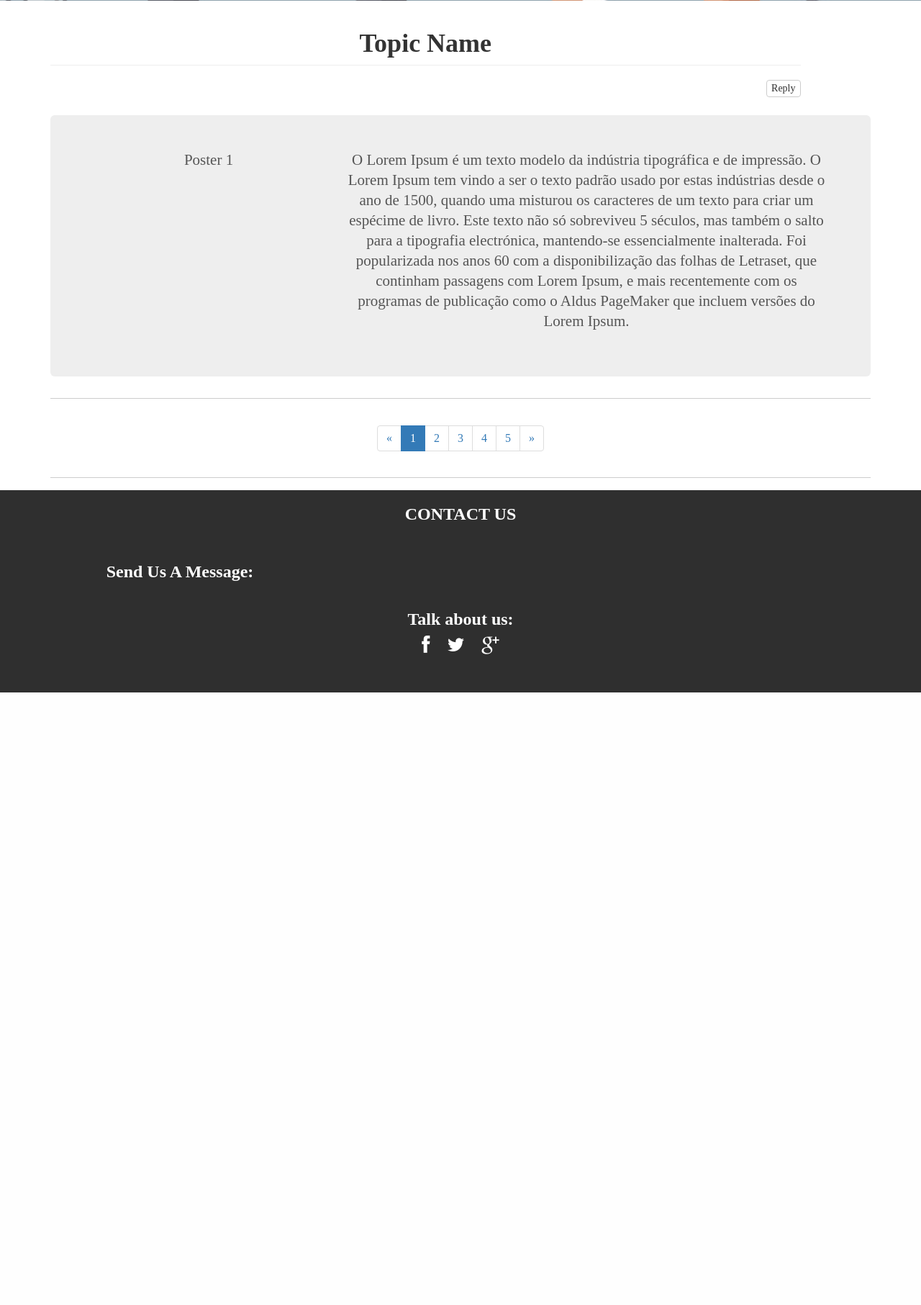
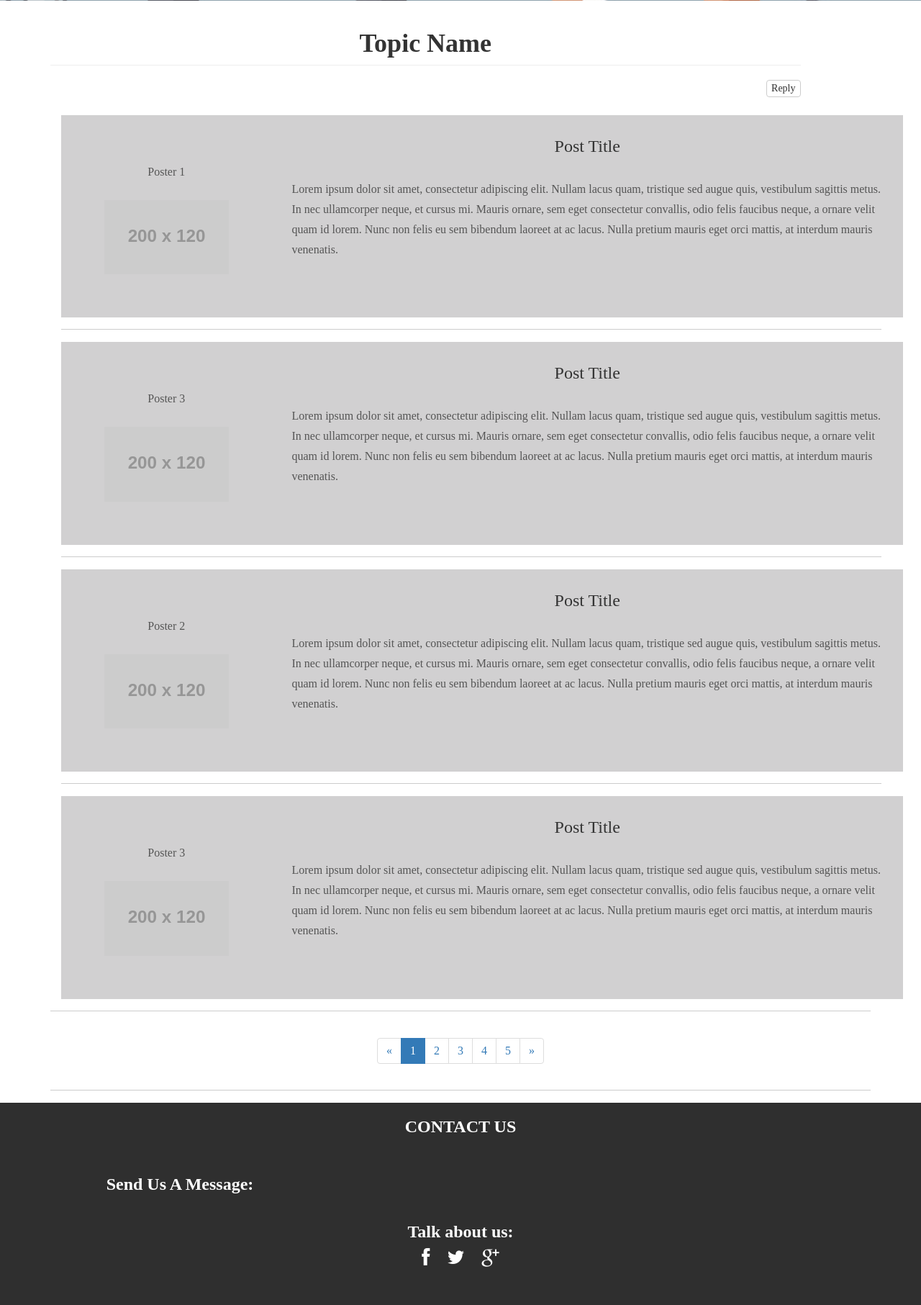
Before and after one commit to Fatiatum/uManage, a PHP site: page /topic.html in a window 1280 px wide. Shown: the part 159-1972 px from the top of the page at 72% size. Before the commit the page ends 1121 px from the top, so only its background shows below. Run offline with PHP 8.4, Linux system fonts and the light colour scheme; grey boxes labelled with a size stand in for pictures from a placeholder-image service; some libraries are stand-ins or nearby versions.

Commit message:
Topic muito aldrabado

```diff
--- a/assets/css/main.css
+++ b/assets/css/main.css
@@ -628,3 +628,36 @@ p.text-left{
 	width: 70px;
 	font-size: 20px;
 }
+
+div#Post{
+  background-color: rgba(145, 144, 145, 0.42);
+}
+
+.col-lg-3.User{
+  border-width: 2px;
+  padding:60px;
+  overflow:visible;
+}
+
+.User>p {
+  padding-top:5px;
+}
+
+.User>img{
+  display:inline;
+}
+
+
+
+
+#postTitle {
+  padding:10px;
+  border-bottom-style: solid;
+  border-color:black;
+  border-bottom:2px;
+}
+
+#postBody {
+  text-align: left;
+  margin: 13px;
+}
--- a/topic.html
+++ b/topic.html
@@ -156,16 +156,87 @@
     </div>
 
     <!-- Forum header -->
-    <div class="jumbotron">
+    <div class="container">
+      <div id="Post" class="container">
       <div class="row">
-        <div class="col-lg-4">
+        <div class="col-lg-3 User">
+
           <p> Poster 1</p>
+          <img class="img-responsive" src="http://placehold.it/200x120" alt="">
         </div>
-        <div class="col-lg-8">
-          <p>O Lorem Ipsum é um texto modelo da indústria tipográfica e de impressão. O Lorem Ipsum tem vindo a ser o texto padrão usado por estas indústrias desde o ano de 1500, quando uma misturou os caracteres de um texto para criar um espécime de livro. Este texto não só sobreviveu 5 séculos, mas também o salto para a tipografia electrónica, mantendo-se essencialmente inalterada. Foi popularizada nos anos 60 com a disponibilização das folhas de Letraset, que continham passagens com Lorem Ipsum, e mais recentemente com os programas de publicação como o Aldus PageMaker que incluem versões do Lorem Ipsum. </p>
+        <div class="col-lg-9">
+          <div id="postTitle">
+            <h3>Post Title</h3>
+          </div>
+          <div id="postBody">
+          <p> Lorem ipsum dolor sit amet, consectetur adipiscing elit. Nullam lacus quam, tristique sed augue quis, vestibulum sagittis metus. In nec ullamcorper neque, et cursus mi. Mauris ornare, sem eget consectetur convallis, odio felis faucibus neque, a ornare velit quam id lorem. Nunc non felis eu sem bibendum laoreet at ac lacus. Nulla pretium mauris eget orci mattis, at interdum mauris venenatis. </p>
         </div>
+        </div>
+      </div>
+    </div>
 
+    <hr>
+
+    <div id="Post" class="container">
+      <div class="row">
+        <div class="col-lg-3 User">
+
+          <p> Poster 3</p>
+          <img class="img-responsive" src="http://placehold.it/200x120" alt="">
+        </div>
+        <div class="col-lg-9">
+          <div id="postTitle">
+            <h3>Post Title</h3>
+          </div>
+          <div id="postBody">
+            <p> Lorem ipsum dolor sit amet, consectetur adipiscing elit. Nullam lacus quam, tristique sed augue quis, vestibulum sagittis metus. In nec ullamcorper neque, et cursus mi. Mauris ornare, sem eget consectetur convallis, odio felis faucibus neque, a ornare velit quam id lorem. Nunc non felis eu sem bibendum laoreet at ac lacus. Nulla pretium mauris eget orci mattis, at interdum mauris venenatis. </p>
+          </div>
+        </div>
       </div>
+    </div>
+
+    <hr>
+
+    <div id="Post" class="container">
+      <div class="row">
+        <div class="col-lg-3 User">
+
+          <p> Poster 2</p>
+          <img class="img-responsive" src="http://placehold.it/200x120" alt="">
+        </div>
+        <div class="col-lg-9">
+          <div id="postTitle">
+            <h3>Post Title</h3>
+          </div>
+          <div id="postBody">
+            <p> Lorem ipsum dolor sit amet, consectetur adipiscing elit. Nullam lacus quam, tristique sed augue quis, vestibulum sagittis metus. In nec ullamcorper neque, et cursus mi. Mauris ornare, sem eget consectetur convallis, odio felis faucibus neque, a ornare velit quam id lorem. Nunc non felis eu sem bibendum laoreet at ac lacus. Nulla pretium mauris eget orci mattis, at interdum mauris venenatis. </p>
+          </div>
+        </div>
+      </div>
+    </div>
+
+
+    <hr>
+    <div id="Post" class="container">
+      <div class="row">
+        <div class="col-lg-3 User">
+
+          <p> Poster 3</p>
+          <img class="img-responsive" src="http://placehold.it/200x120" alt="">
+        </div>
+        <div class="col-lg-9">
+          <div id="postTitle">
+            <h3>Post Title</h3>
+          </div>
+          <div id="postBody">
+            <p> Lorem ipsum dolor sit amet, consectetur adipiscing elit. Nullam lacus quam, tristique sed augue quis, vestibulum sagittis metus. In nec ullamcorper neque, et cursus mi. Mauris ornare, sem eget consectetur convallis, odio felis faucibus neque, a ornare velit quam id lorem. Nunc non felis eu sem bibendum laoreet at ac lacus. Nulla pretium mauris eget orci mattis, at interdum mauris venenatis. </p>
+          </div>
+        </div>
+      </div>
+    </div>
+
+
+
     </div>
 
           <hr>
```
